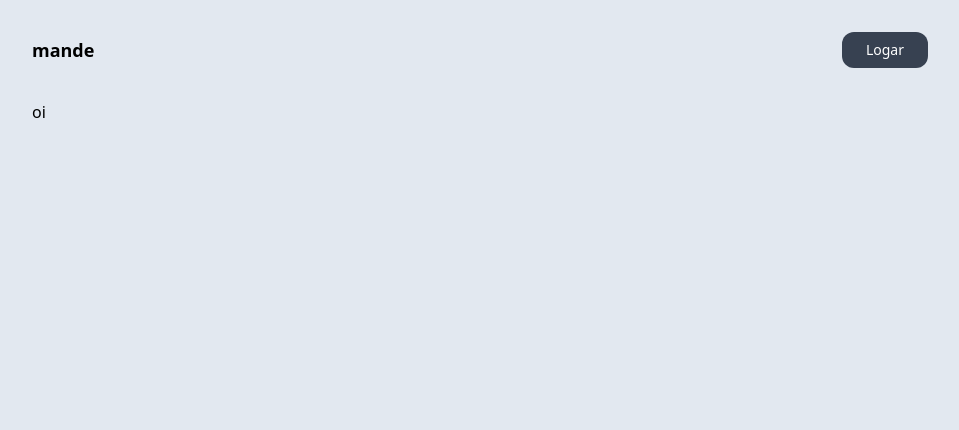
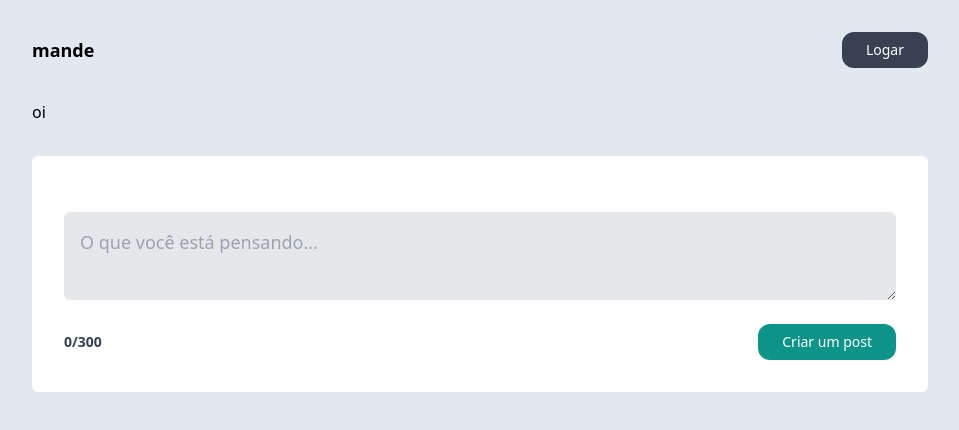
Before and after one commit to MarcusMix/postit-app, a Next.js app: page / in a window 1280 px wide. Shown: the top 430 px of the page, without its empty margins (160-1119 px from the left). Built offline with nearby package versions, Linux system fonts and the light colour scheme; no server answers.

Commit message:
feat: create AddPost component and add in page

```diff
--- /dev/null
+++ b/app/components/AddPost.tsx
@@ -0,0 +1,53 @@
+'use client'
+
+import React, { useState } from 'react'
+
+import { useMutation, useQueryClient } from '@tanstack/react-query'
+
+import axios from 'axios'
+
+const AddPost = () => {
+
+    const [title, setTitle] = useState<any>('')
+    const [isDisable, setIsDisable] = useState(false)
+
+
+    //criar um post
+    const { mutate } = useMutation(
+        async (title) => await axios.post('/api/post/addPost', { title })
+    )
+
+    const submitPost = async (e: React.FormEvent) => {
+        e.preventDefault();
+        setIsDisable(true)
+        mutate(title)
+    }
+
+    return (
+        <form onSubmit={submitPost} className='bg-white my-8 p-8 rounded-md'>
+            <div className='flex flex-col my-4'>
+                <textarea
+                    onChange={(e) => setTitle(e.target.value)}
+                    name="title"
+                    value={title}
+                    placeholder="O que você está pensando..."
+                    className='p-4 text-lg rounded-md my-2 bg-gray-200'
+                    >
+                </textarea>
+            </div>
+            <div className={`flex items-center justify-between gap-2`}>
+                <p className={`font-bold text-sm ${title.length > 300 ? 'text-red-700' : 'text-gray-700'}`}>{`${title.length}/300`}
+
+                </p>
+                <button
+                    disabled={isDisable}
+                    className='text-sm bg-teal-600 text-white py-2 px-6 rounded-xl disabled:opacity-25'
+                    type='submit'
+                >Criar um post
+                </button>
+            </div>
+        </form>
+    )
+}
+
+export default AddPost
--- a/app/page.tsx
+++ b/app/page.tsx
@@ -1,7 +1,10 @@
+import AddPost from "./components/AddPost";
+
 export default function Home() {
   return (
     <main >
       <h1 className="py-200">oi</h1>
+      <AddPost/>
     </main>
   )
 }
```
